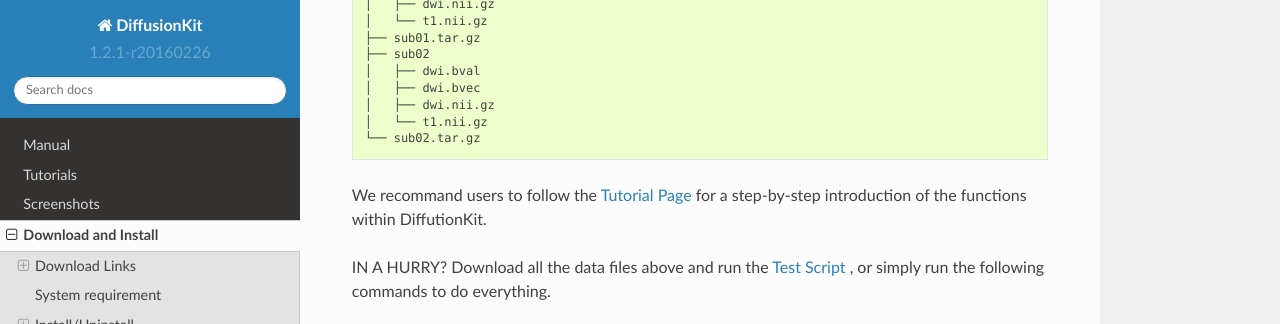
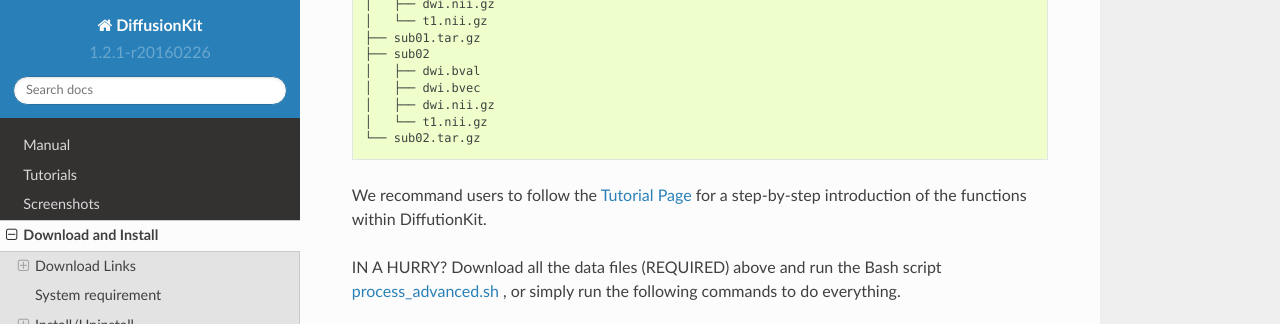
Before and after one commit to brainnetome/diffusionkit, a Sphinx documentation site: the page built from source/download.rst, in a window 1280 px wide and 900 px high, scrolled down 904 px, cut to the strip 0-324 px from the top of the window. Built offline with Sphinx 7.4.7 and the Read the Docs theme 2.0.0, drawn with Linux system fonts in a browser that asks for light colours; some of the changed lines change nothing that is shown.

Commit message:
adjust several words in download page

```diff
--- a/source/download.rst
+++ b/source/download.rst
@@ -65,22 +65,24 @@
 We recommand users to follow the `Tutorial Page <tutorial_intro.html#getting-started>`_ for
 a step-by-step introduction of the functions within DiffutionKit.
 
-IN A HURRY? Download all the data files above and run the
-`Test Script <https://raw.githubusercontent.com/liangfu/diffusionkit/master/source/static/process_advanced.sh>`_ ,
+IN A HURRY? Download all the data files (REQUIRED) above and run the Bash script
+`process_advanced.sh <https://raw.githubusercontent.com/liangfu/diffusionkit/master/source/static/process_advanced.sh>`_ ,
 or simply run the following commands to do everything.
 
 .. toggle_table::
-  :arg1: Worldwide
-  :arg2: China
+  :arg1: server_in_GitHub
+  :arg2: server_in_China
 
-.. toggle:: Worldwide
+.. toggle:: server in GitHub
 
   .. code-block:: bash
 
-    # install the program
-    wget https://github.com/liangfu/diffusionkit/releases/download/v1.2-r160310/DiffusionKitSetup-x86_64-v1.2-r160310.tar.gz
-    tar zxvf DiffusionKitSetup-x86_64-v1.2-r160310.tar.gz
-    export PATH=$PATH:`pwd`/DiffusionKitSetup-x86_64-v1.2-r160310/bin
+    # install DiffusionKit
+    kitv='v1.2-r160310' ## This line should be changed according to the version you desired.
+    kitname='DiffusionKitSetup-x86_64-'${kitv}
+    wget https://github.com/liangfu/diffusionkit/releases/download/${kitv}/${kitname}'.tar.gz'
+    tar zxvf ${kitname}'.tar.gz'
+    export PATH=$PATH:`pwd`/${kitname}/bin
 
     # get the data and run!
     wget https://github.com/liangfu/diffusionkit/releases/download/v1.2-r160310/list.txt
@@ -91,14 +93,16 @@
     chmod +x process_advanced.sh
     ./process_advanced.sh
 
-.. toggle:: China
+.. toggle:: server in China
 
   .. code-block:: bash
 
-    # install the program
-    wget https://github.com/liangfu/diffusionkit/releases/download/v1.2-r160310/DiffusionKitSetup-x86_64-v1.2-r160310.tar.gz
-    tar zxvf DiffusionKitSetup-x86_64-v1.2-r160310.tar.gz
-    export PATH=$PATH:`pwd`/DiffusionKitSetup-x86_64-v1.2-r160310/bin
+    # install DiffusionKit
+    kitv='v1.2-r160310' ## This line should be changed according to the version you desired.
+    kitname='DiffusionKitSetup-x86_64-'${kitv}
+    wget https://github.com/liangfu/diffusionkit/releases/download/${kitv}/${kitname}'.tar.gz'
+    tar zxvf ${kitname}'.tar.gz'
+    export PATH=$PATH:`pwd`/${kitname}/bin
 
     # get the data and run!
     wget https://github.com/liangfu/diffusionkit/releases/download/v1.2-r160310/list.txt
@@ -107,7 +111,7 @@
     wget http://ddl.escience.cn/ff/emBo?func=download -O atlas.tar.gz
     wget https://raw.githubusercontent.com/liangfu/diffusionkit/master/source/static/process_advanced.sh
     chmod +x process_advanced.sh
-    ./process.sh
+    ./process_advanced.sh
 
 And more simpler, download and run
 `test-diffusionkit.sh <http://diffusion.brainnetome.org/en/latest/_static/test-diffusionkit.sh>`_
```
